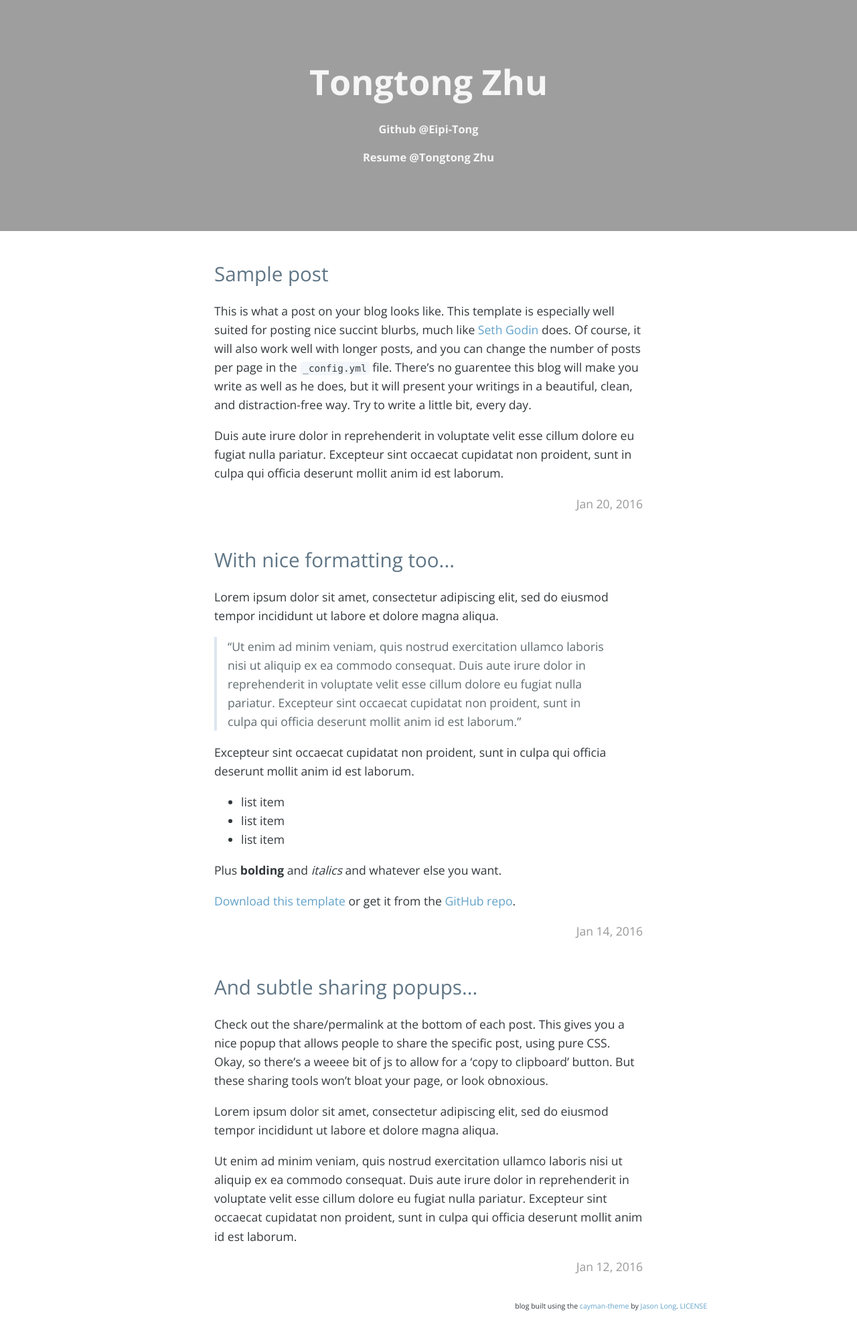
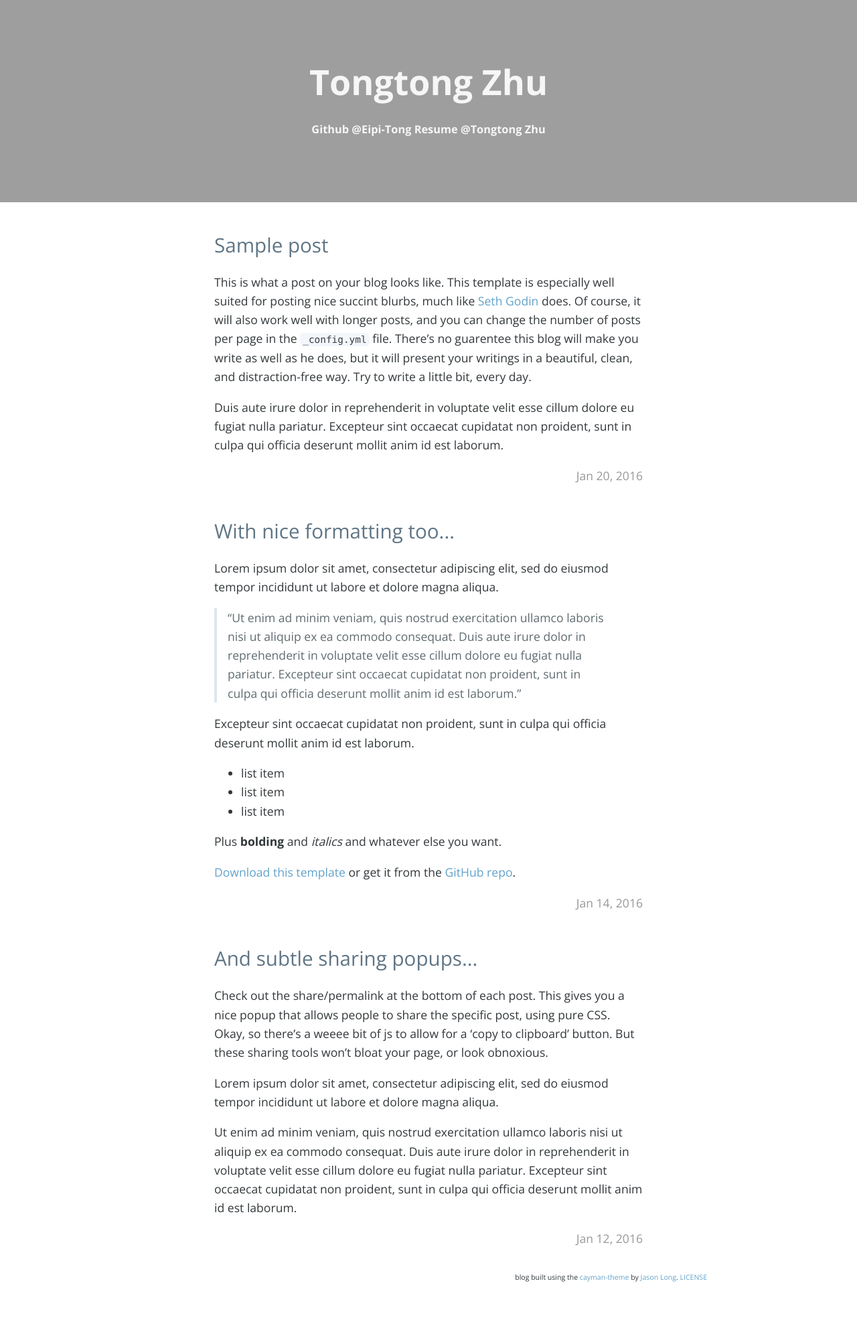
Before and after one commit to Eipi-Tong/Eipi-Tong.github.io, a Jekyll site: the page built from index.html, in a window 1280 px wide. Shown: the whole page at 67% size. Built offline with Jekyll 4.4.1, drawn with Linux system fonts in a browser that asks for light colours; nearby versions of some CDN libraries; the list of posts is cut into pages by our own code; comment, search, counter and statistics services are not loaded; after the commit the page ends 1934 px from its top, so only the background shows below that.

Commit message:
Change content

```diff
--- a/_includes/header.html
+++ b/_includes/header.html
@@ -4,8 +4,9 @@
   <h3>{% if site.twitter_username %}<a class="header-link" href="http://twitter.com/{{ site.twitter_username }}"
       target="_blank">follow @{{ site.twitter_username }}</a></h3>{% endif %}
   <h3>{% if site.github_username %}<a class="header-link" href="https://github.com/{{ site.github_username }}"
-      target="_blank">Github @{{ site.github_username }}</a></h3>{% endif %}
-  <h3>{% if site.resume_url %}<a class="header-link"
+      target="_blank">Github @{{ site.github_username }}</a>{% endif %}
+    {% if site.resume_url %}<a class="header-link"
       href="https://drive.google.com/file/d/1vW5H3MPIch3OETXuT0hPKqij8EC4P2RA/view?usp=sharing" target="_blank">Resume
-      @{{ site.resume_url }}</a></h3>{% endif %}
+      @{{ site.resume_url }}</a>{% endif %}
+  </h3>
 </header>
```
